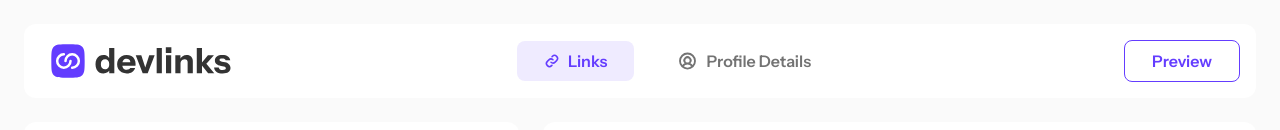
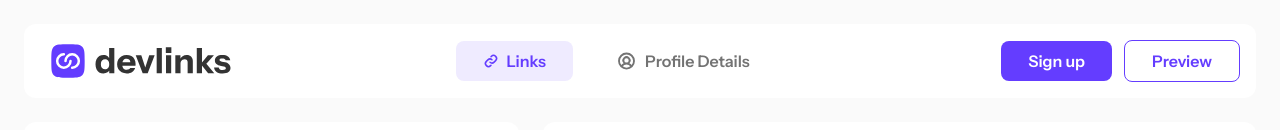
Before and after one commit to Isaiah-B/fm-link-sharing, a React (Vite) app in the folder app/: page / in a window 1280 px wide. Shown: the top 130 px of the page. Built offline with nearby package versions, Linux system fonts and the light colour scheme; no server answers.

Commit message:
Added Sign in/ Log out buttons and lazy loading pages

```diff
--- a/app/src/App.tsx
+++ b/app/src/App.tsx
@@ -1,11 +1,12 @@
+import { Suspense, lazy } from 'react';
 import { Route, Routes } from 'react-router-dom';
 
 import PageMain from "./pages/page-main/page-main.page";
-import PagePreview from './pages/page-preview/page-preview.page';
+const Login = lazy(() => import('./pages/auth/login-page'));
+const Signup = lazy(() => import('./pages/auth/signup-page'));
+const Preview = lazy(() => import('./pages/page-preview/page-preview.page'));
 
 import { Container } from "./App.styles";
-import LoginPage from './pages/auth/login-page';
-import SignupPage from './pages/auth/signup-page';
 
 function App() {
 
@@ -13,9 +14,9 @@ function App() {
     <Container>
       <Routes>
         <Route index element={<PageMain />} />
-        <Route path='login' element={<LoginPage />} />
-        <Route path='signup' element={<SignupPage />} />
-        <Route path='preview/:id' element={<PagePreview />} />
+        <Route path='login' element={<Suspense><Login /></Suspense>} />
+        <Route path='signup' element={<Suspense><Signup /></Suspense>} />
+        <Route path='preview/:id' element={<Suspense><Preview /></Suspense>} />
         <Route path='*' element={<h1>Nothing here!</h1>} />
       </Routes>
     </Container>
--- a/app/src/components/headers/header-main.component.tsx
+++ b/app/src/components/headers/header-main.component.tsx
@@ -1,19 +1,37 @@
 import { useContext } from "react";
 import { useRecoilState } from "recoil";
+import { useNavigate } from "react-router-dom";
+import Cookies from "universal-cookie";
 
 import { ReactComponent as LogoLarge } from '../../assets/images/logo-devlinks-large.svg';
 import { ReactComponent as LinkIcon } from '../../assets/images/icon-link.svg';
 import { ReactComponent as ProfileDetailsIcon } from '../../assets/images/icon-profile-details-header.svg';
-import { ButtonSecondary } from "../..";
+import { ButtonPrimary, ButtonSecondary } from "../..";
 
 import { PageState } from "../../recoil/store";
 import { AuthContext } from "../../context/auth-context";
 
-import { HeaderContainer, HeaderNav, HeaderTab, PreviewLink } from "./header.styles";
+import {
+  HeaderContainer,
+  HeaderLink,
+  HeaderNav,
+  HeaderRight,
+  HeaderTab,
+} from "./header.styles";
+
+const cookies = new Cookies;
 
 export default function HeaderMain() {
   const [pageState, setPageState] = useRecoilState(PageState);
   const { user } = useContext(AuthContext);
+  const navigate = useNavigate();
+
+  const logoutUser = () => {
+    cookies.remove('token');
+    cookies.remove('id');
+
+    navigate('/login');
+  };
 
   return (
     <HeaderContainer>
@@ -36,11 +54,32 @@ export default function HeaderMain() {
         </HeaderTab>
       </HeaderNav>
 
-      <PreviewLink to={`/preview/${user.id}`}>
-        <ButtonSecondary>
-          Preview
-        </ButtonSecondary>
-      </PreviewLink>
+      <HeaderRight>
+        {
+          user.token
+            ? (
+                <ButtonPrimary
+                  onClick={logoutUser}
+                >
+                  Log out
+                </ButtonPrimary>
+            )
+
+            : (
+                <HeaderLink to={'/signup'}>
+                  <ButtonPrimary>
+                  Sign up
+                  </ButtonPrimary>
+                </HeaderLink>
+            )
+        }
+
+        <HeaderLink to={`/preview/${user.id}`}>
+          <ButtonSecondary>
+            Preview
+          </ButtonSecondary>
+        </HeaderLink>
+      </HeaderRight>
     </HeaderContainer>
   )
 }
--- a/app/src/components/headers/header-preview.component.tsx
+++ b/app/src/components/headers/header-preview.component.tsx
@@ -1,7 +1,7 @@
 import { useContext } from 'react';
 import { AuthContext } from '../../context/auth-context';
 
-import { HeaderContainer, PreviewLink } from './header.styles';
+import { HeaderContainer, HeaderLink } from './header.styles';
 import { ButtonPrimary, ButtonSecondary } from '../..';
 
 export default function HeaderPreview({ handleShareLink }: { handleShareLink: () => void }) {
@@ -9,11 +9,11 @@ export default function HeaderPreview({ handleShareLink }: { handleShareLink: ()
 
   return (
     <HeaderContainer>
-      <PreviewLink to={'/'}>
+      <HeaderLink to={'/'}>
         <ButtonSecondary>
           Back to Editor
         </ButtonSecondary>
-      </PreviewLink>
+      </HeaderLink>
 
       {
         user.token
--- a/app/src/components/headers/header.styles.tsx
+++ b/app/src/components/headers/header.styles.tsx
@@ -44,6 +44,12 @@ export const HeaderTab = styled.button`
   }
 `;
 
-export const PreviewLink = styled(Link)`
+export const HeaderRight = styled.div`
+  display: flex;
+  align-items: center;
+  gap: 1.2rem;
+`;
+
+export const HeaderLink = styled(Link)`
   text-decoration: none;
 `;
--- a/app/src/pages/page-preview/page-preview.page.tsx
+++ b/app/src/pages/page-preview/page-preview.page.tsx
@@ -44,9 +44,10 @@ export default function PagePreview() {
     const getData = async () => {
       if (id) {
         const userData = await getUserData(id);
+
         if (userData) {
           setPreviewData(userData);
-        } else if (mockupState) {
+        } else {
           setPreviewData(mockupState);
         }
 
@@ -54,7 +55,11 @@ export default function PagePreview() {
       }
     }
 
-    getData();
+    try {
+      getData();
+    } catch (err) {
+      console.log('Something went wrong!');
+    }
   }, [id, mockupState])
 
   // Warn anonymous users that information will be lost when
--- a/app/src/utils/getUserData.ts
+++ b/app/src/utils/getUserData.ts
@@ -9,12 +9,12 @@ import { UserDataType, MockupDataType } from "../types";
  * @returns
  */
 export default async function getUserData(id: string) {
-  if (!id) throw new Error('User could not be found.');
+  if (!id) throw new Error("Id not provided.");
 
-  try {
   const userDocRef = doc(store, 'userLinks', id);
   const dataDoc = await getDoc(userDocRef);
-    if (!dataDoc.exists()) throw new Error("User could not be found.");
+
+  if (!dataDoc.exists()) return null;
 
   const retrievedData = dataDoc.data();
 
@@ -42,7 +42,4 @@ export default async function getUserData(id: string) {
   }
 
   else throw new Error("Data could not be retrieved.");
-  } catch (err) {
-    console.log(err);
 }
-}
```
Also changed, not shown: app/src/main.tsx (+4 -3 lines), app/src/components/links-preview/links-preview.component.tsx (line endings or trailing spaces), app/src/components/main-content-wrapper/main-content-wrapper.component.tsx (line endings or trailing spaces). Lines whose indentation alone changed are shown as unchanged.
